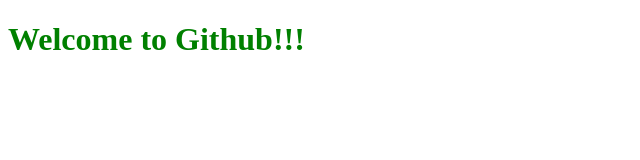
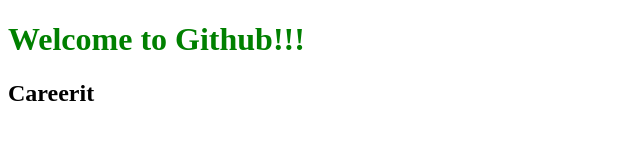
Before and after one commit to ExcelR-Tool/demo-repo, a plain HTML site: page index.html in a window 1280 px wide. Shown: the whole page, without its empty margins (0-640 px from the left). Drawn offline with Linux system fonts and the light colour scheme.

Commit message:
h2 added

```diff
--- a/index.html
+++ b/index.html
@@ -8,5 +8,6 @@
 </head>
 <body>
     <h1>Welcome to Github!!!</h1>
+    <h2>Careerit</h2>
 </body>
 </html>
```
